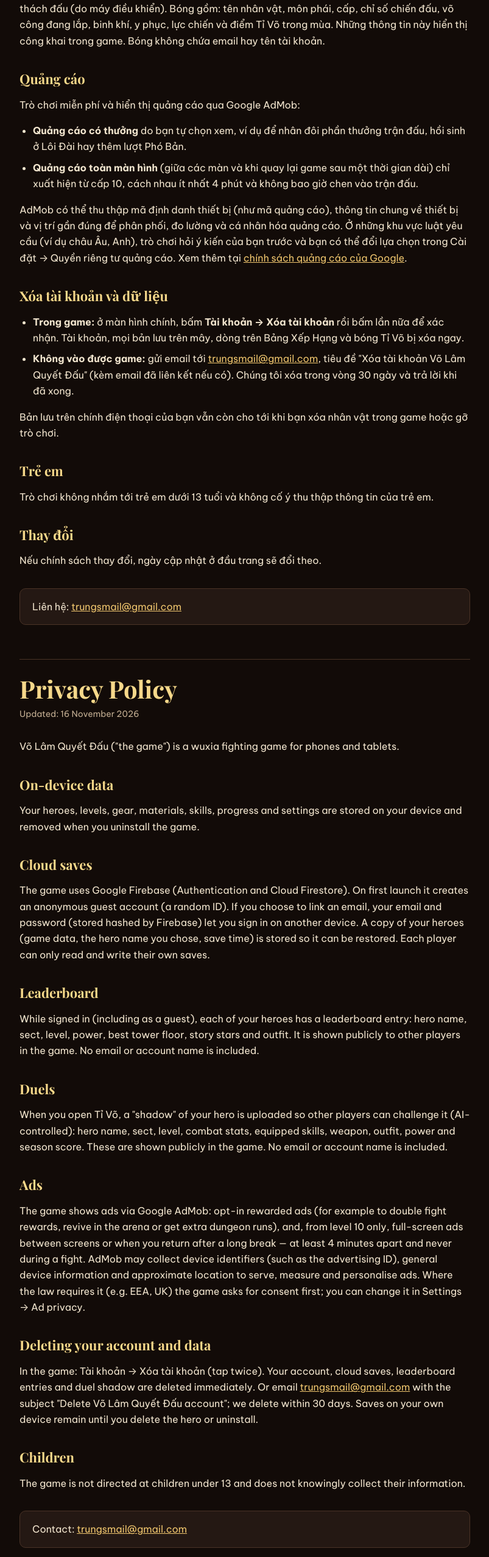
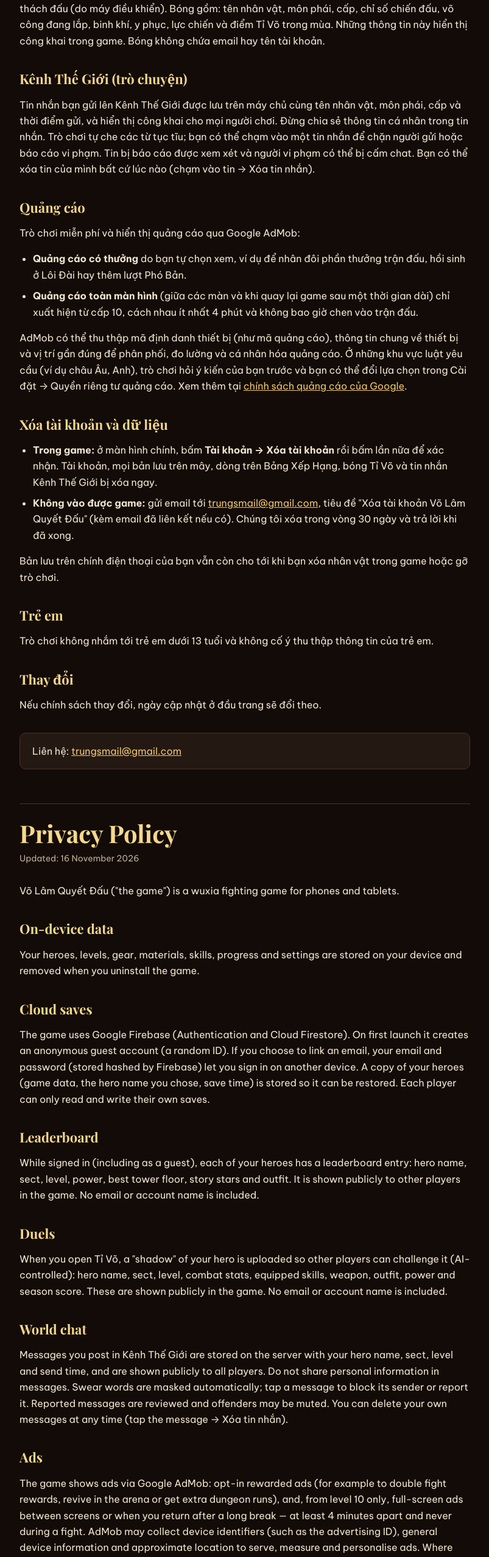
Before and after one commit to nttqn/vo-lam-quyet-dau, a plain HTML site: page docs/privacy.html in a window 1280 px wide. Shown: the part 1046-3600 px from the top of the page at 61% size, without its empty margins (238-1041 px from the left). Drawn offline with nearby package versions, Linux system fonts and the light colour scheme.

Commit message:
1.1.0 (4): Kênh Thế Giới (world chat)
Public chat on Firestore: chat/{id} + chatlast/{uid} written in one commit,
rules enforce a 20 s cooldown by server time; chatban/{uid} mutes, reports go
to chatreport. Swear filter, block/report/delete-own, rules prompt, level 5 to
send, input on top (keyboard covers the bottom). Account deletion removes own
messages; privacy page updated. Hub dock button "Thế Giới".

Co-Authored-By: Claude Opus 5.5 <noreply@anthropic.com>

```diff
--- a/docs/privacy.html
+++ b/docs/privacy.html
@@ -44,6 +44,9 @@
 <h2>Tỉ Võ (thi đấu với người chơi khác)</h2>
 <p>Khi bạn vào Tỉ Võ, một "bóng" nhân vật của bạn được đưa lên máy chủ để người chơi khác thách đấu (do máy điều khiển). Bóng gồm: tên nhân vật, môn phái, cấp, chỉ số chiến đấu, võ công đang lắp, binh khí, y phục, lực chiến và điểm Tỉ Võ trong mùa. Những thông tin này hiển thị công khai trong game. Bóng không chứa email hay tên tài khoản.</p>
 
+<h2>Kênh Thế Giới (trò chuyện)</h2>
+<p>Tin nhắn bạn gửi lên Kênh Thế Giới được lưu trên máy chủ cùng tên nhân vật, môn phái, cấp và thời điểm gửi, và hiển thị công khai cho mọi người chơi. Đừng chia sẻ thông tin cá nhân trong tin nhắn. Trò chơi tự che các từ tục tĩu; bạn có thể chạm vào một tin nhắn để chặn người gửi hoặc báo cáo vi phạm. Tin bị báo cáo được xem xét và người vi phạm có thể bị cấm chat. Bạn có thể xóa tin của mình bất cứ lúc nào (chạm vào tin → Xóa tin nhắn).</p>
+
 <h2>Quảng cáo</h2>
 <p>Trò chơi miễn phí và hiển thị quảng cáo qua Google AdMob:</p>
 <ul>
@@ -54,7 +57,7 @@
 
 <h2 id="xoa-du-lieu">Xóa tài khoản và dữ liệu</h2>
 <ul>
-  <li><b>Trong game:</b> ở màn hình chính, bấm <b>Tài khoản → Xóa tài khoản</b> rồi bấm lần nữa để xác nhận. Tài khoản, mọi bản lưu trên mây, dòng trên Bảng Xếp Hạng và bóng Tỉ Võ bị xóa ngay.</li>
+  <li><b>Trong game:</b> ở màn hình chính, bấm <b>Tài khoản → Xóa tài khoản</b> rồi bấm lần nữa để xác nhận. Tài khoản, mọi bản lưu trên mây, dòng trên Bảng Xếp Hạng, bóng Tỉ Võ và tin nhắn Kênh Thế Giới bị xóa ngay.</li>
   <li><b>Không vào được game:</b> gửi email tới <a href="mailto:trungsmail@gmail.com">trungsmail@gmail.com</a>, tiêu đề "Xóa tài khoản Võ Lâm Quyết Đấu" (kèm email đã liên kết nếu có). Chúng tôi xóa trong vòng 30 ngày và trả lời khi đã xong.</li>
 </ul>
 <p>Bản lưu trên chính điện thoại của bạn vẫn còn cho tới khi bạn xóa nhân vật trong game hoặc gỡ trò chơi.</p>
@@ -79,10 +82,12 @@
 <p>While signed in (including as a guest), each of your heroes has a leaderboard entry: hero name, sect, level, power, best tower floor, story stars and outfit. It is shown publicly to other players in the game. No email or account name is included.</p>
 <h2>Duels</h2>
 <p>When you open Tỉ Võ, a "shadow" of your hero is uploaded so other players can challenge it (AI-controlled): hero name, sect, level, combat stats, equipped skills, weapon, outfit, power and season score. These are shown publicly in the game. No email or account name is included.</p>
+<h2>World chat</h2>
+<p>Messages you post in Kênh Thế Giới are stored on the server with your hero name, sect, level and send time, and are shown publicly to all players. Do not share personal information in messages. Swear words are masked automatically; tap a message to block its sender or report it. Reported messages are reviewed and offenders may be muted. You can delete your own messages at any time (tap the message → Xóa tin nhắn).</p>
 <h2>Ads</h2>
 <p>The game shows ads via Google AdMob: opt-in rewarded ads (for example to double fight rewards, revive in the arena or get extra dungeon runs), and, from level 10 only, full-screen ads between screens or when you return after a long break — at least 4 minutes apart and never during a fight. AdMob may collect device identifiers (such as the advertising ID), general device information and approximate location to serve, measure and personalise ads. Where the law requires it (e.g. EEA, UK) the game asks for consent first; you can change it in Settings → Ad privacy.</p>
 <h2>Deleting your account and data</h2>
-<p>In the game: Tài khoản → Xóa tài khoản (tap twice). Your account, cloud saves, leaderboard entries and duel shadow are deleted immediately. Or email <a href="mailto:trungsmail@gmail.com">trungsmail@gmail.com</a> with the subject "Delete Võ Lâm Quyết Đấu account"; we delete within 30 days. Saves on your own device remain until you delete the hero or uninstall.</p>
+<p>In the game: Tài khoản → Xóa tài khoản (tap twice). Your account, cloud saves, leaderboard entries, duel shadow and world chat messages are deleted immediately. Or email <a href="mailto:trungsmail@gmail.com">trungsmail@gmail.com</a> with the subject "Delete Võ Lâm Quyết Đấu account"; we delete within 30 days. Saves on your own device remain until you delete the hero or uninstall.</p>
 <h2>Children</h2>
 <p>The game is not directed at children under 13 and does not knowingly collect their information.</p>
 <div class="contact">Contact: <a href="mailto:trungsmail@gmail.com">trungsmail@gmail.com</a></div>
```
Also changed, not shown: assets_src/menu/PROMPT_MENU.md (+7 -0 lines), 11 other files.
